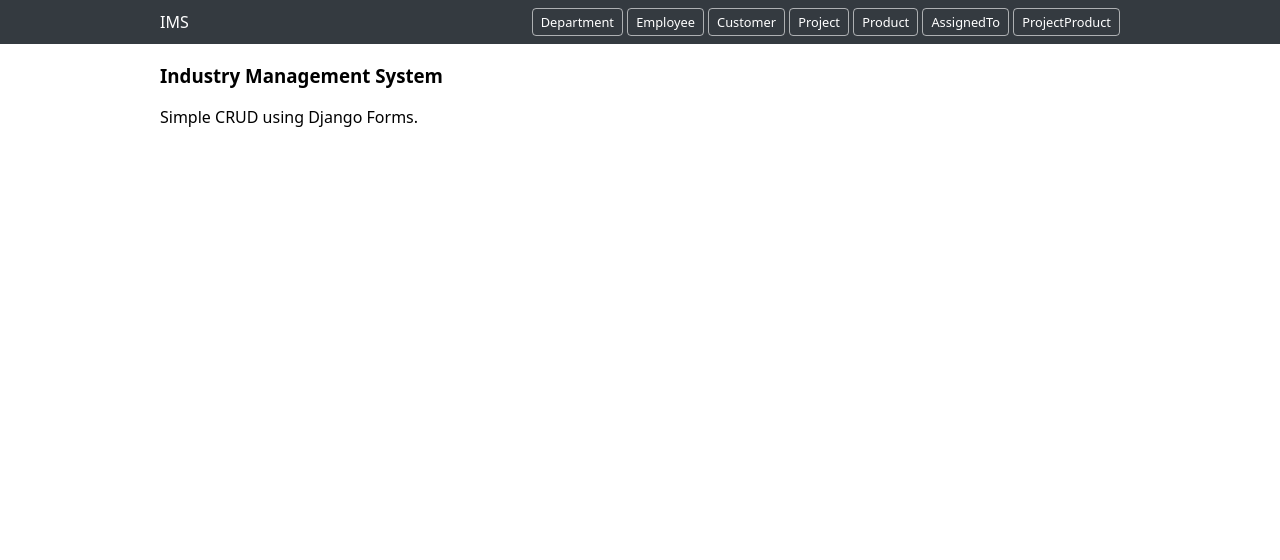
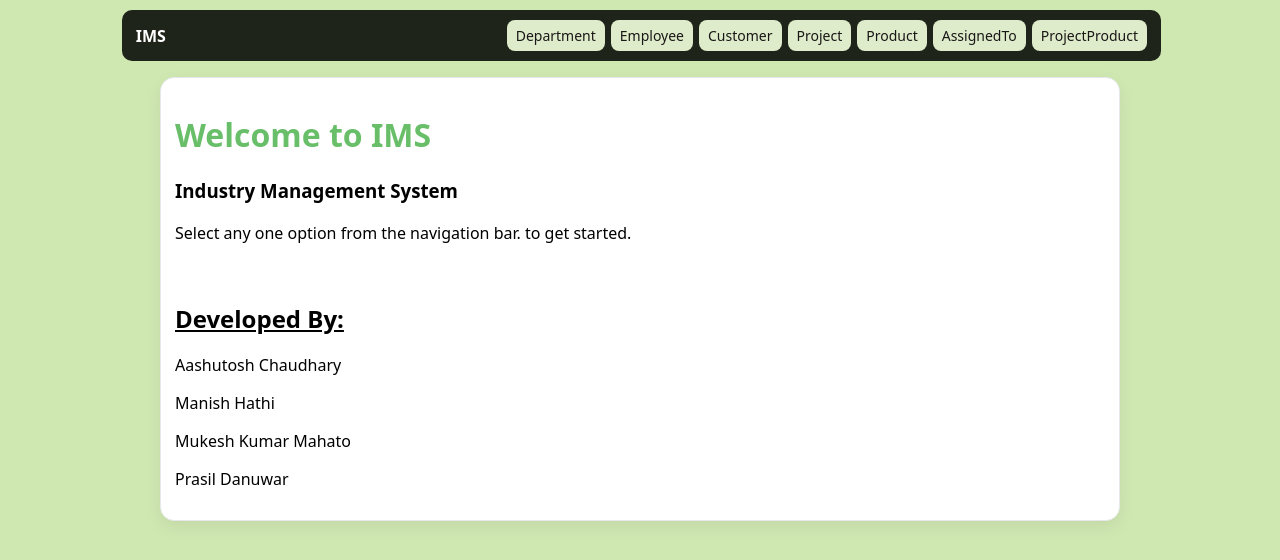
Before and after one commit to himukeshmahato/wapproject, a Django app: page / in a window 1280 px wide. Shown: the top 560 px of the page. Run offline with Django 5.2, Linux system fonts and the light colour scheme.

Commit message:
names are added

```diff
--- a/wapproject/ims/templates/base.html
+++ b/wapproject/ims/templates/base.html
@@ -1,122 +1,134 @@
 <!doctype html>
-
 <html>
 
 <head>
   <meta charset="utf-8">
   <title>IMS</title>
-  <meta name="viewport" content="width=device-width, initial-scale=1">
+  <meta name="viewport" content="width=device-width,initial-scale=1">
   <style>
     body {
-      font-family: system-ui, Segoe UI, Roboto, Helvetica, Arial, sans-serif;
-      margin: 0
+      font-family: system-ui;
+      margin-top: 10px;
+      background: #cfe7b1
+    }
+
+    .nav {
+      background: #1e2419;
+      color: #fff;
+      padding: 10px 14px;
+      display: flex;
+      align-items: center;
+      justify-content: space-between;
+      gap: 10px;
+      border-radius: 10px;
+      width: 80%;
+      margin-left: 9%;
+    }
+
+    .brand {
+      font-weight: 700;
+      color: #fff;
+      text-decoration: none
+    }
+
+    .links {
+      display: flex;
+      flex-wrap: wrap;
+      gap: 6px
+    }
+
+    .links a {
+      color: #1a1717;
+      text-decoration: none;
+      padding: 6px 9px;
+      border-radius: 8px;
+      font-size: 14px;
+      background: rgb(223, 236, 203);
+    }
+
+    .links a:hover {
+      background: rgba(255, 255, 255, .18)
     }
 
     .container {
       max-width: 960px;
-      margin: 0 auto;
-      padding: 0 1rem
+      margin: auto;
+      padding: 16px
     }
 
-    .navbar {
-      background: #343a40;
-      color: #fff;
-      padding: 0.5rem 0
+    .card {
+      background: #fff;
+      border: 1px solid #e5e7eb;
+      border-radius: 14px;
+      padding: 14px;
+      box-shadow: 0 6px 18px rgba(0, 0, 0, .06)
     }
 
-    .navbar .container {
-      display: flex;
-      align-items: center;
-      justify-content: space-between;
-      gap: 0.5rem
+    table {
+      width: 100%;
+      border-collapse: collapse;
+      margin-top: 10px;
+      overflow: hidden;
+      border-radius: 12px
     }
 
-    .navbar-brand {
-      color: #fff;
-      text-decoration: none;
+    th,
+    td {
+      border-bottom: 1px solid #e5e7eb;
+      padding: 10px;
+      text-align: left
+    }
+
+    th {
+      background: #f3f4f6;
+      font-weight: 600
+    }
+
+    tr:hover {
+      background: #fafafa
     }
 
     .btn {
       display: inline-block;
-      padding: 0.375rem 0.75rem;
-      border-radius: 4px;
+      padding: 8px 10px;
+      border-radius: 10px;
       text-decoration: none;
-      border: 1px solid transparent;
-      font-size: 0.9rem;
-      background: #e9ecef;
+      background: #2563eb;
+      color: #fff;
+      font-size: 14px
     }
 
-    .btn-sm {
-      padding: 0.25rem 0.5rem;
-      font-size: 0.8rem
+    .btn:hover {
+      filter: brightness(.95)
     }
 
-    .btn-primary {
-      background: #0d6efd;
-      color: #fff;
-      border-color: #0d6efd
-    }
-
-    .btn-success {
-      background: #198754;
-      color: #fff;
-      border-color: #198754
-    }
-
-    .btn-outline-light {
-      background: transparent;
-      border-color: rgba(255, 255, 255, 0.6);
-      color: #fff
-    }
-
-    .table {
-      width: 100%;
-      border-collapse: collapse;
-      margin-bottom: 1rem;
-      background-color: transparent
-    }
-
-    .table th,
-    .table td {
-      padding: 0.5rem;
-      border: 1px solid;
-      text-align: left
-    }
-
-    .table-striped tbody tr:nth-child(odd) {
-      background: #f2f2f2
-    }
-
-    .table-sm th,
-    .table-sm td {
-      padding: 0.25rem
+    .muted {
+      color: #6b7280;
+      font-size: 14px
     }
   </style>
 </head>
 
 <body>
 
-  <nav class="navbar navbar-dark">
-    <div class="container">
+  <div class="nav">
+    <a class="brand" href="{% url 'dashboard' %}">IMS</a>
+    <div class="links">
+      <a href="{% url 'department_list' %}">Department</a>
+      <a href="{% url 'employee_list' %}">Employee</a>
+      <a href="{% url 'customer_list' %}">Customer</a>
+      <a href="{% url 'project_list' %}">Project</a>
+      <a href="{% url 'product_list' %}">Product</a>
+      <a href="{% url 'assignedto_list' %}">AssignedTo</a>
+      <a href="{% url 'projectproduct_list' %}">ProjectProduct</a>
+    </div>
+  </div>
 
-
-      <a class="navbar-brand " href="{% url 'dashboard' %}">IMS</a>
-
-
-      <div class="d-flex flex-wrap ">
-        <a class="btn btn-sm btn-outline-light" href="{% url 'department_list' %}">Department</a>
-        <a class="btn btn-sm btn-outline-light" href="{% url 'employee_list' %}">Employee</a>
-        <a class="btn btn-sm btn-outline-light" href="{% url 'customer_list' %}">Customer</a>
-        <a class="btn btn-sm btn-outline-light" href="{% url 'project_list' %}">Project</a>
-        <a class="btn btn-sm btn-outline-light" href="{% url 'product_list' %}">Product</a>
-        <a class="btn btn-sm btn-outline-light" href="{% url 'assignedto_list' %}">AssignedTo</a>
-        <a class="btn btn-sm btn-outline-light" href="{% url 'projectproduct_list' %}">ProjectProduct</a>
-      </div>
+  <div class="container">
+    <div class="card">
+      {% block content %}{% endblock %}
+      <!-- Tip: inside each page, use <a class="btn" ...>Add</a> and normal <table> -->
     </div>
-  </nav>
-
-  <div class="container py-4">
-    {% block content %}{% endblock %}
   </div>
 
 </body>
--- a/wapproject/ims/templates/dashboard.html
+++ b/wapproject/ims/templates/dashboard.html
@@ -2,8 +2,15 @@
 {% block content %}
 
 <div>
+  <h1 style="color: rgb(105, 191, 105);">Welcome to IMS</h1>
   <h3>Industry Management System</h3>
-  <p>Simple CRUD using Django Forms.</p>
+  <p>Select any one option from the navigation bar. to get started.</p><br>
+
+  <h2 style="text-decoration: underline;">Developed By:</h2>
+  <p>Aashutosh Chaudhary</p>
+  <p>Manish Hathi</p>
+  <p>Mukesh Kumar Mahato</p>
+  <p>Prasil Danuwar</p>
 </div>
 
 {% endblock %}
```
Also changed, not shown: wapproject/db.sqlite3.
